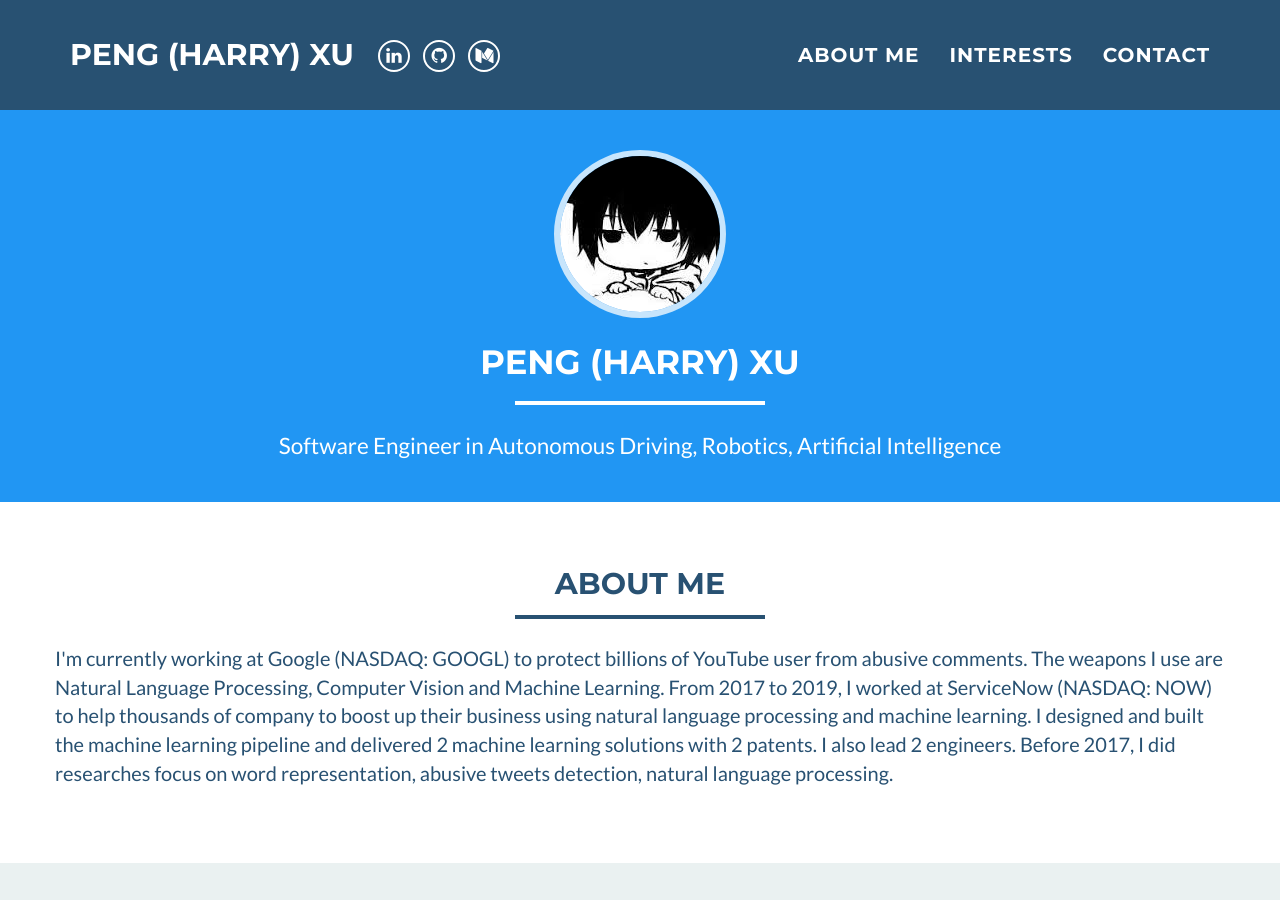
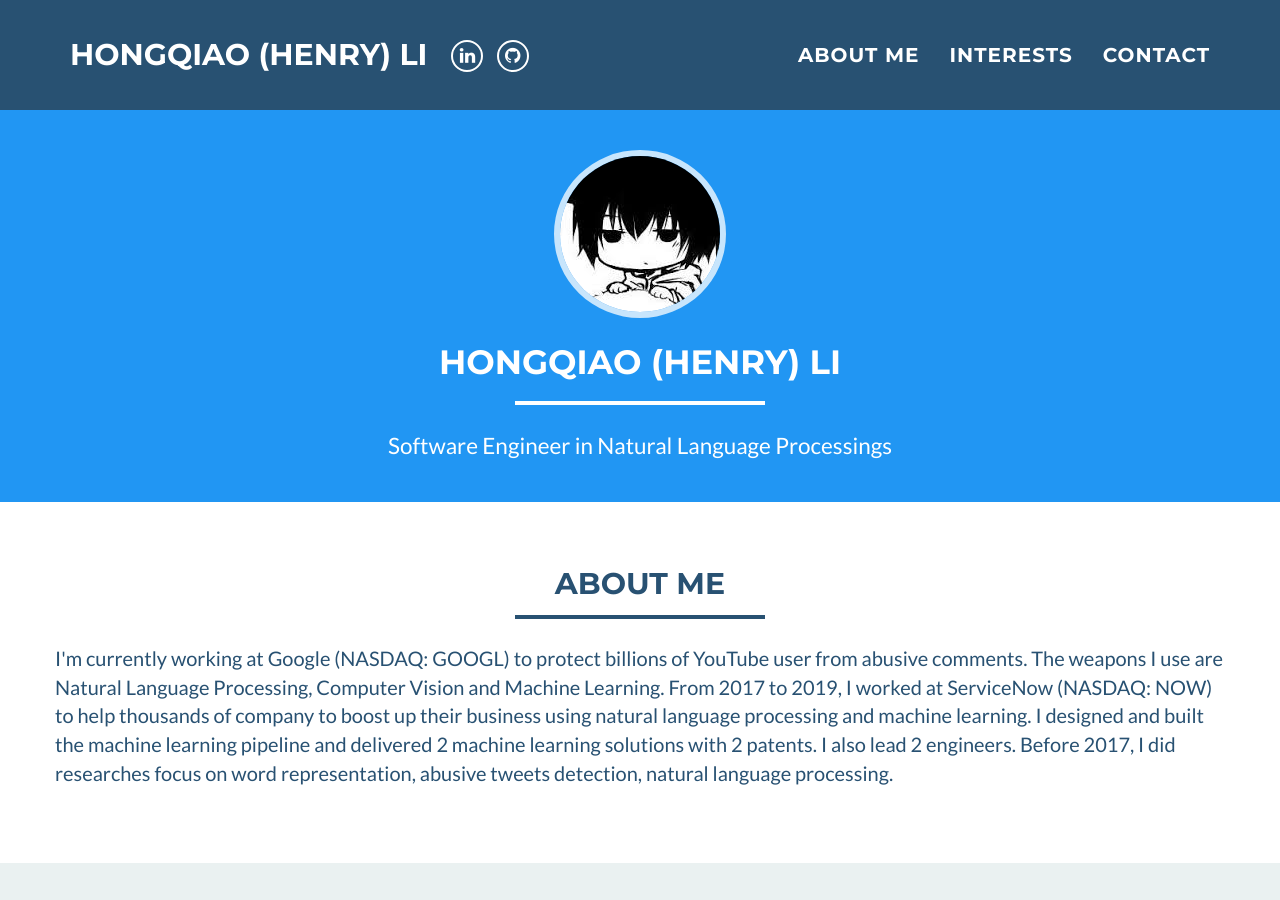
Before and after one commit to henrylih/henrylih.github.io, a Jekyll site: the page built from index.html, in a window 1280 px wide and 900 px high. Built offline with Jekyll 4.4.1, drawn with Linux system fonts in a browser that asks for light colours; some of the changed text lies outside the part shown.

Commit message:
Add name

```diff
--- a/_config.yml
+++ b/_config.yml
@@ -1,20 +1,20 @@
 # Site settings
-name: Peng (Harry) Xu
-email: robotpengxu@gmail.com
-#canonical_url: https://edwinexemplar.com
-keywords: "Software Engineer, Autonomous Driving, Robotics, Artificial Intelligence, Computer Vision, Machine Learning, Deep Learning, C++, Python, Agile, Pair Programming"
-skills: "Software Engineer in Autonomous Driving, Robotics, Artificial Intelligence"
+name: Hongqiao (Henry) Li
+email: lhq.day@gmail.com
+
+keywords: "Software Engineer, Natural Language Processing, Computer Vision, Machine Learning, Deep Learning, Artificial Intelligence, C++, Python"
+skills: "Software Engineer in Natural Language Processings"
 baseurl:
 
 # Social networks usernames (many more available: google-plus, flickr, dribbble, pinterest, instagram, tumblr, linkedin, etc.)
 # You should replace these with your social networks, of course. :)
 social:
   - title: linkedin
-    url: https://linkedin.com/in/peng-harry-xu/
+    url: https://www.linkedin.com/in/hongqiaoli/
   - title: github
-    url: https://github.com/xpharry
-  - title: medium
-    url: https://medium.com/@xpharry
+    url: https://github.com/henrylih
+#  - title: medium
+#    url: https://medium.com/@xpharry
 
 # Google webmaster tools
 google_verify:
```
